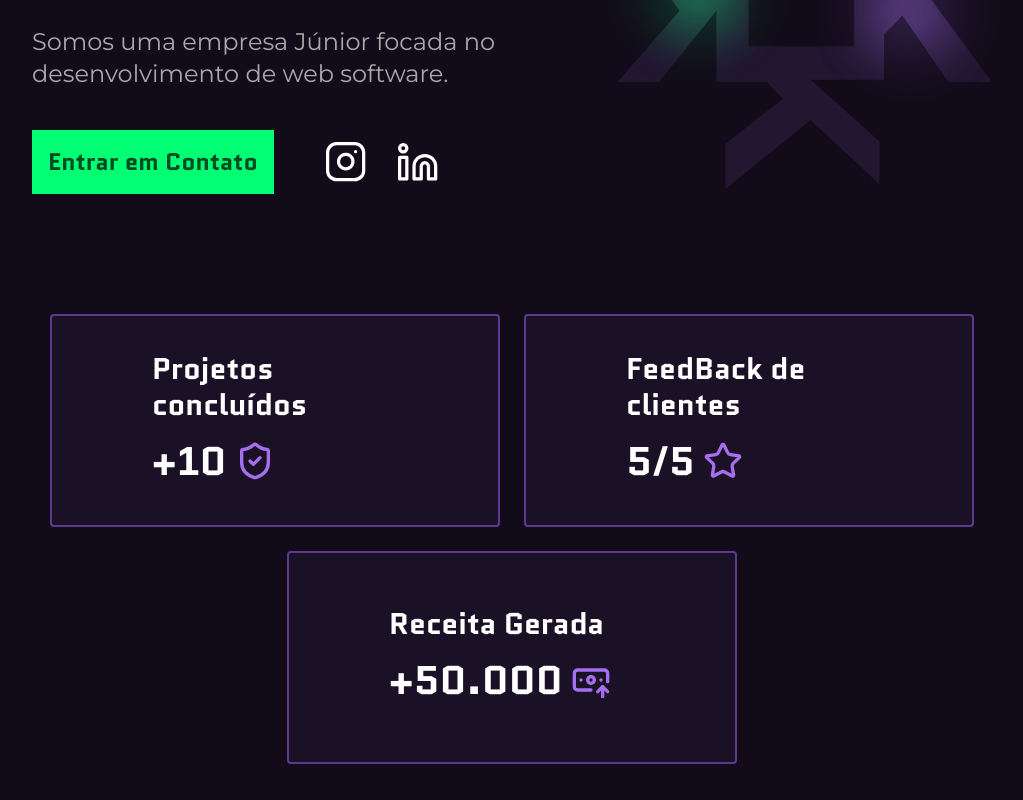
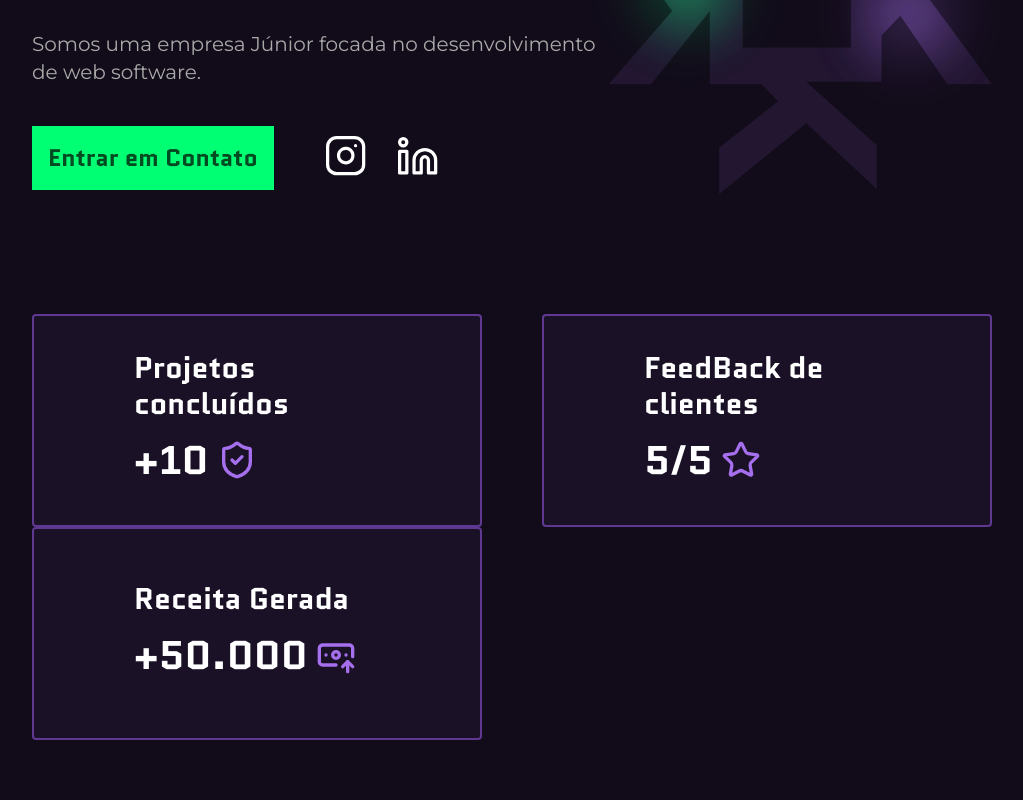
Before and after one commit to knex-projects/NewKnex-lp, a Next.js app: page / in a window 1280 px wide. Shown: the part 460-1260 px from the top of the page, without its empty margins (128-1151 px from the left). Built offline with nearby package versions, Linux system fonts and the light colour scheme.

Commit message:
feat: adicionar links de resdes sociais fix: ajustar posicionamento da seção na tela

```diff
--- a/src/components/section/herosection.tsx
+++ b/src/components/section/herosection.tsx
@@ -64,14 +64,18 @@ export const HeroSection = () => {
             </h1>
           </span>
 
-          <p className="max-w-3xl font-montserrat text-base font-light text-W2 sm:text-lg md:text-xl lg:text-2xl">
+          <p className="max-w-3xl font-montserrat text-base font-light text-W2 sm:text-lg md:text-xl lg:text-xl">
             Somos uma empresa Júnior focada no desenvolvimento de web software.
           </p>
           <div className="flex flex-row flex-wrap items-center justify-center gap-4 sm:gap-8 lg:gap-12 sm:mt-0 mt-10">
             <PrimaryButton>Entrar em Contato</PrimaryButton>
             <span className="flex flex-row items-center justify-center gap-4 sm:gap-6">
-              <IconButton src={instagramIcon} label="Instagram" />
-              <IconButton src={linkedinIcon} label="LinkedIn" />
+              <a href="https://www.instagram.com/knexjr?igsh=MTIweDlyMmx5Y2Q4bA==" target="_blank" rel="noopener noreferrer">
+                <IconButton src={instagramIcon} label="Instagram" />
+              </a>
+              <a href="https://www.linkedin.com/company/knex-consultoria-jr/" target="_blank" rel="noopener noreferrer">
+                <IconButton src={linkedinIcon} label="LinkedIn" />
+              </a>
             </span>
           </div>
         </div>
@@ -99,7 +103,7 @@ export const HeroSection = () => {
         </div>
       </div>
 
-      <div className="flex w-full flex-row flex-wrap items-center justify-center gap-6 xl:px-[12.5%] pb-30 px-6">
+      <div className="flex w-full flex-row flex-wrap items-center justify-between max-sm:gap-8  xl:px-[12.5%] pb-30 px-10">
         {STAT_CARDS.map(({ title, value, Icon }) => (
           <StatCard key={title} title={title} value={value} Icon={Icon} />
         ))}
```
